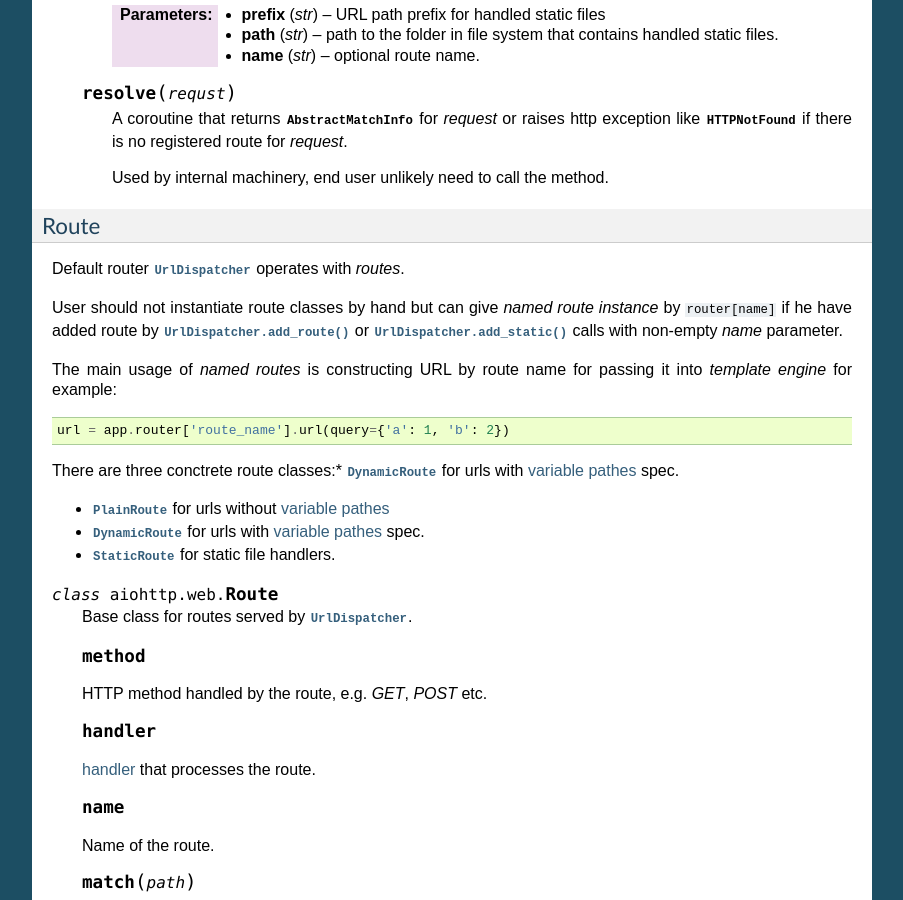
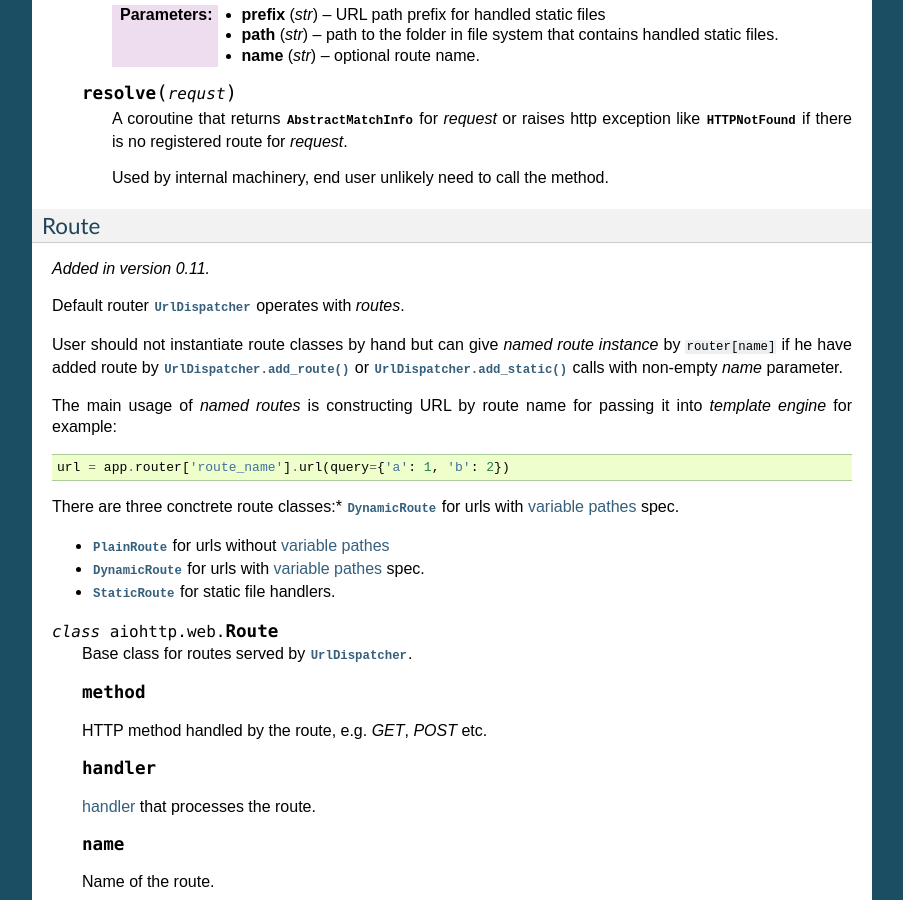
Before and after one commit to MegaDev007/aiohttp, a Sphinx documentation site: the page built from docs/web.rst, in a window 1280 px wide and 900 px high, scrolled down 11454 px. Shown: the whole window, without its empty margins (198-1101 px from the left). Built offline with Sphinx 7.4.7, drawn with Linux system fonts in a browser that asks for light colours.

Commit message:
Add versionadded directive

```diff
--- a/docs/web.rst
+++ b/docs/web.rst
@@ -812,6 +812,8 @@ Router is any object that implements :class:`AbstractRouter` interface.
 Route
 ^^^^^
 
+.. versionadded:: 0.11
+
 Default router :class:`UrlDispatcher` operates with *routes*.
 
 User should not instantiate route classes by hand but can give *named
```
